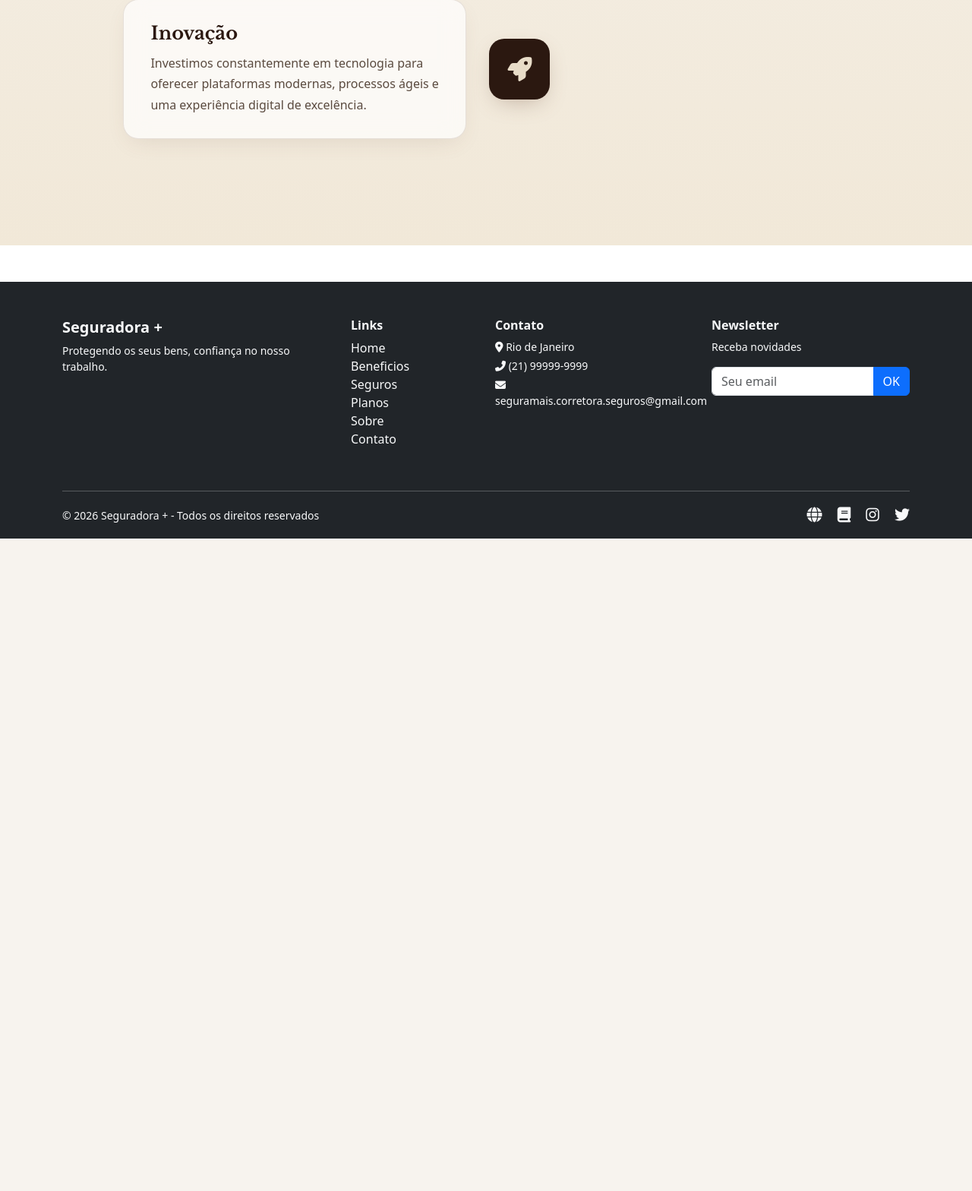
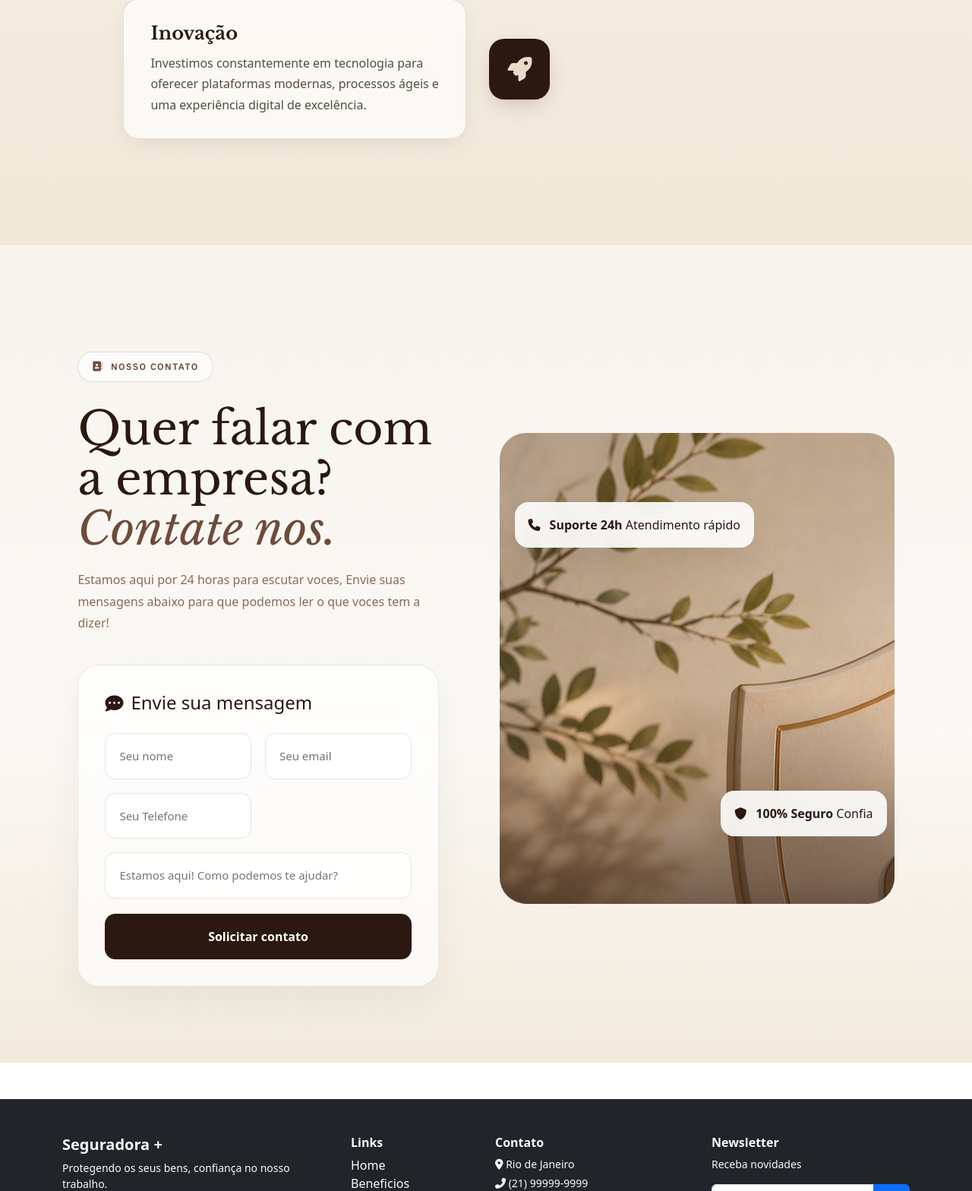
Before and after one commit to DerickMachado08/SeguradoraMais, a Spring Boot app: page / in a window 1280 px wide. Shown: the part 4932-6500 px from the top of the page at 76% size. Before the commit the page ends 5641 px from the top, so only its background shows below. Run offline with Spring Boot 4, Linux system fonts and the light colour scheme; some libraries are stand-ins or nearby versions.

Commit message:
adição da section conttato funcional com java script atraves com back end e a dependencia do email

```diff
--- a/src/main/resources/static/css/Inicial.css
+++ b/src/main/resources/static/css/Inicial.css
@@ -832,6 +831,171 @@ body::-webkit-scrollbar {
     background: #f1e8d8;
     z-index: 9999;
     pointer-events: none;
+}
+
+/* ========================= CONTATO ========================= */
+
+/* ========================= CONTATO ========================= */
+
+.contato{
+    min-height: 100vh;
+    background: linear-gradient(180deg, var(--cream) 0%, var(--cream-2) 60%, #F2EADC 100%
+    );
+    color: var(--brown-dark);
+    display: flex;
+    align-items: center;
+    justify-content: space-between;
+    padding: 140px 8% 100px;
+    gap: 80px;
+    position: relative;
+    overflow: hidden;
+}
+
+.contact-left{
+    flex: 1;
+    max-width: 650px;
+}
+
+.contact-title{
+    font-family: var(--font-display);
+    font-size: 60px;
+    line-height: 1.1;
+    margin-bottom: 20px;
+}
+
+.contact-title span{
+    color: var(--brown);
+    font-style: italic;
+    font-weight: 400;
+}
+
+.contact-desc{
+    color: var(--brown-muted);
+    line-height: 1.8;
+    margin-bottom: 40px;
+}
+
+/* CARD FORM */
+
+.box-contact{
+    background: rgba(255,255,255,.65);
+    backdrop-filter: blur(15px);
+    border: 1px solid rgba(110,75,58,.12);
+    border-radius: 28px;
+    padding: 35px;
+    box-shadow:
+            0 20px 50px rgba(0,0,0,.05);
+}
+
+.box-contact-title{
+    color: var(--brown-dark);
+    font-size: 24px;
+    margin-bottom: 25px;
+    display: flex;
+    align-items: center;
+    gap: 10px;
+}
+
+.contact-grid{
+    display: grid;
+    grid-template-columns: 1fr 1fr;
+    gap: 18px;
+}
+
+.contact-grid input{
+    width: 100%;
+    padding: 18px;
+    border: 1px solid rgba(110,75,58,.15);
+    border-radius: 14px;
+    background: rgba(255,255,255,.85);
+    outline: none;
+    color: var(--brown-dark);
+    font-size: 15px;
+    transition: .3s;
+}
+
+.contact-grid input:last-child{
+    grid-column: span 2;
+}
+
+.contact-grid input:focus{
+    border-color: var(--brown);
+    box-shadow: 0 0 0 4px rgba(110,75,58,.08);
+}
+
+.button-contact{
+    width: 100%;
+    margin-top: 20px;
+    padding: 18px;
+    border: none;
+    border-radius: 14px;
+    background: var(--brown-dark);
+    color: white;
+    font-size: 16px;
+    font-weight: 600;
+    cursor: pointer;
+    transition: .3s;
+}
+
+.button-contact:hover{
+    background: var(--brown);
+    transform: translateY(-3px);
+}
+
+.contact-right{
+    flex: 1;
+    display: flex;
+    justify-content: center;
+    align-items: center;
+    position: relative;
+}
+
+.contact-right .contact-img{
+    width: 520px;
+    height: 620px;
+    border-radius: 35px;
+    overflow: hidden;
+    position: relative;
+    animation: floatContact 6s ease-in-out infinite;
+}
+
+.contact-right .contact-img::after{
+    content: "";
+    position: absolute;
+    inset: 0;
+    background: linear-gradient(to top, rgba(43,24,16,.65), transparent 45%);
+}
+
+@keyframes floatContact{
+    0%,100%{
+        transform: translateY(0);
+    }
+    50%{
+        transform: translateY(-15px);
+    }
+}
+
+.contact-card{
+    position: absolute;
+    background: rgba(255,255,255,.9);
+    backdrop-filter: blur(15px);
+    padding: 18px;
+    border-radius: 18px;
+    display: flex;
+    gap: 12px;
+    align-items: center;
+    color: var(--brown-dark);
+    box-shadow: 0 20px 40px rgba(0,0,0,.08);
+}
+
+.card-1{
+    top: 90px;
+    left: 20px;
+}
+
+.card-2{
+    bottom: 90px;
+    right: 10px;
 }
 
 /* ========================= RESPONSIVO ========================= */
--- a/src/main/resources/static/index.html
+++ b/src/main/resources/static/index.html
@@ -25,6 +25,7 @@
         <a href="#beneficios">Benefícios</a>
         <a href="#seguros">Seguros</a>
         <a href="#sobre">Sobre</a>
+        <a href="#contato">Contato</a>
     </nav>
     <div class="perfis">
         <button onclick="irLogin('cliente')">
@@ -296,6 +297,60 @@
     </div>
 </section>
 
+<section id="contato" class="contato section">
+    <div class="contact-left">
+        <div class="mini-tag">
+            <i class="fa-solid fa-address-book"></i>
+            Nosso Contato
+        </div>
+
+        <h1 class="contact-title">
+            Quer falar com a empresa? <span>Contate nos.</span>
+        </h1>
+
+        <p class="contact-desc">
+            Estamos aqui por 24 horas para escutar voces, Envie suas mensagens abaixo para que podemos ler o que voces tem a dizer!
+        </p>
+
+        <div class="box-contact">
+            <h2 class="box-contact-title">
+                <i class="fa-solid fa-comment-dots"></i>
+                Envie sua mensagem
+            </h2>
+            <div class="contact-grid">
+                <input id="name" type="text" placeholder="Seu nome">
+                <input id="email" type="email" placeholder="Seu email">
+                <input id="telefone" type="tel" placeholder="Seu Telefone">
+                <input id="assunto" type="text" placeholder="Estamos aqui! Como podemos te ajudar?">
+            </div>
+
+            <button id="enviar" class="button-contact"> Solicitar contato</button>
+        </div>
+
+    </div>
+
+    <div class="contact-right">
+            <div class="contact-img">
+                <img src="./imagesInicial/contact.png" alt="Família protegida pela Seguradora">
+            </div>
+        <div class="contact-card card-1">
+            <i class="fa-solid fa-phone"></i>
+            <div>
+                <strong>Suporte 24h</strong>
+                <span>Atendimento rápido</span>
+            </div>
+        </div>
+
+        <div class="contact-card card-2">
+            <i class="fa-solid fa-shield"></i>
+            <div>
+                <strong>100% Seguro</strong>
+                <span>Confia</span>
+            </div>
+        </div>
+    </div>
+</section>
+
 <footer class="bg-dark text-light pt-5 pb-3 mt-5">
     <div class="container">
         <div class="row">
@@ -315,9 +370,8 @@
                     <li><a href="#hero" class="text-light text-decoration-none">Home</a></li>
                     <li><a href="#beneficios" class="text-light text-decoration-none">Beneficios</a></li>
                     <li><a href="#TipoSeguro" class="text-light text-decoration-none">Seguros</a></li>
-                    <li><a href="#" class="text-light text-decoration-none">Planos</a></li>
                     <li><a href="#sobre" class="text-light text-decoration-none">Sobre</a></li>
-                    <li><a href="#" class="text-light text-decoration-none">Contato</a></li>
+                    <li><a href="#contato" class="text-light text-decoration-none">Contato</a></li>
                 </ul>
             </div>
 
--- a/src/main/resources/static/js/inicial.js
+++ b/src/main/resources/static/js/inicial.js
@@ -34,13 +34,6 @@ window.addEventListener('load', () => {
         setTimeout(() => el.classList.add('is-in'), delay);
     });
 });
-
-/* ====== MENU MOBILE ====== */
-const menu = document.querySelector(".menu");
-const btn = document.querySelector(".menu-mobile-btn");
-if (btn && menu) {
-    btn.addEventListener("click", () => menu.classList.toggle("active"));
-}
 
 /* ====== CARROSSEL ====== */
 const carousel = document.querySelector(".carousel");
@@ -154,3 +147,30 @@ if (prevBtn && carousel) {
         io.observe(heroEl);
     }
 })();
+
+const botaoContato = document.getElementById("enviar");
+
+botaoContato.addEventListener("click", async () =>{
+    const dados = {
+        name: document.getElementById("name").value,
+        email: document.getElementById("email").value,
+        telefone: document.getElementById("telefone").value,
+        assunto: document.getElementById("assunto").value
+    };
+
+    const response = await fetch("http://localhost:8080/contato",  {
+        method: "POST",
+        headers: {
+            "Content-Type": "application/json"
+        },
+        body: JSON.stringify(dados)
+    });
+
+    if (response.ok){
+        alert("Mensagem enviada com sucesso!");
+    }
+    else{
+        alert("Erro ao enviar mensagem.");
+    }
+
+});
```
Also changed, not shown: other parts of src/main/resources/static/css/Inicial.css (+43 -1 lines), src/main/java/com/mais/seguradora/Repositories/MensContatoRepsitory.java (added, +7 -0 lines), src/main/java/com/mais/seguradora/controllers/MensController.java (added, +39 -0 lines), src/main/java/com/mais/seguradora/model/MensagemContato.java (added, +59 -0 lines), src/main/java/com/mais/seguradora/services/MensService.java (added, +27 -0 lines), src/main/resources/application.properties (+9 -0 lines), src/main/resources/static/imagesInicial/android-chrome-512x512.png (deleted), src/main/resources/static/imagesInicial/contact.png (added).
